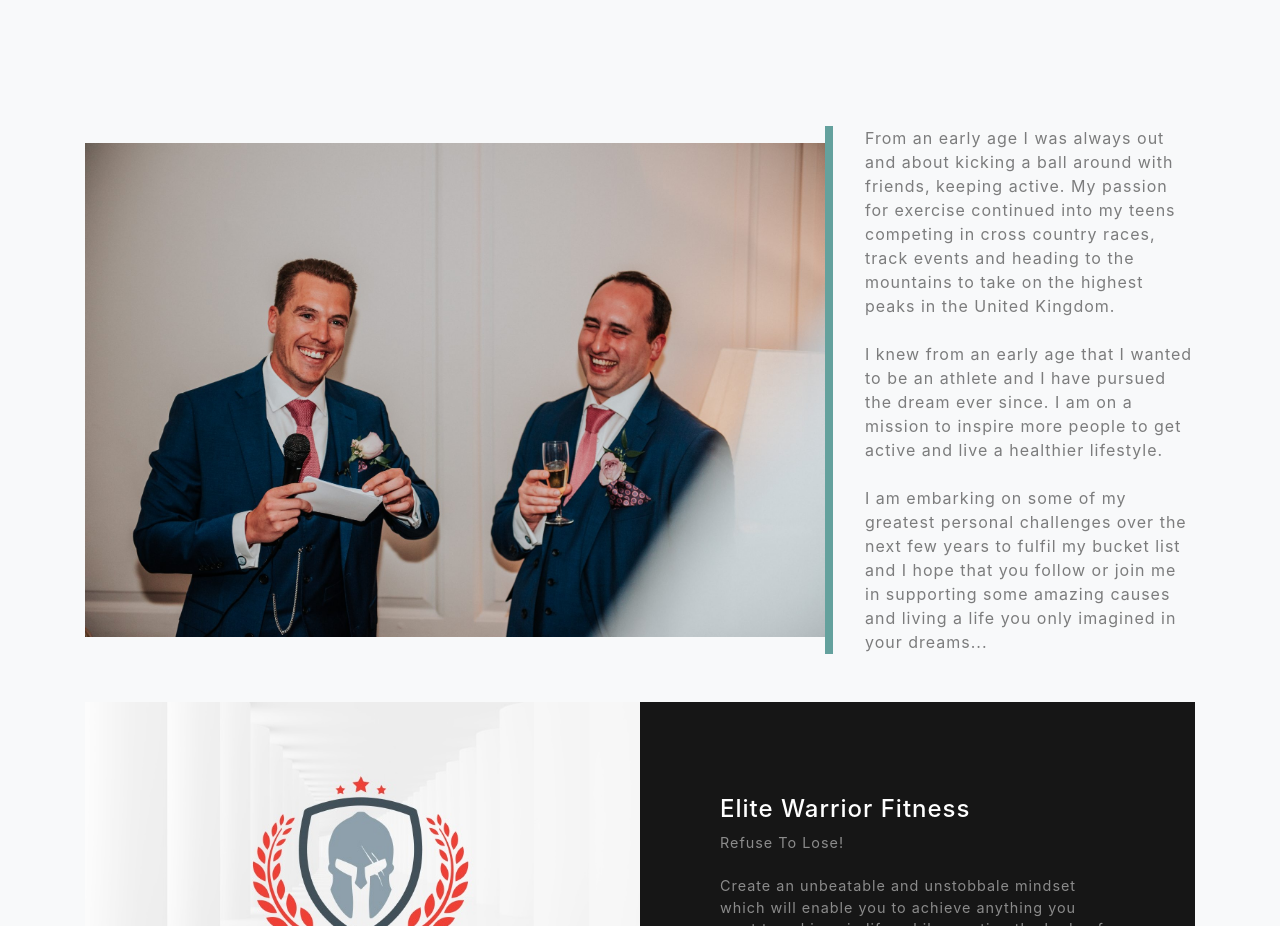
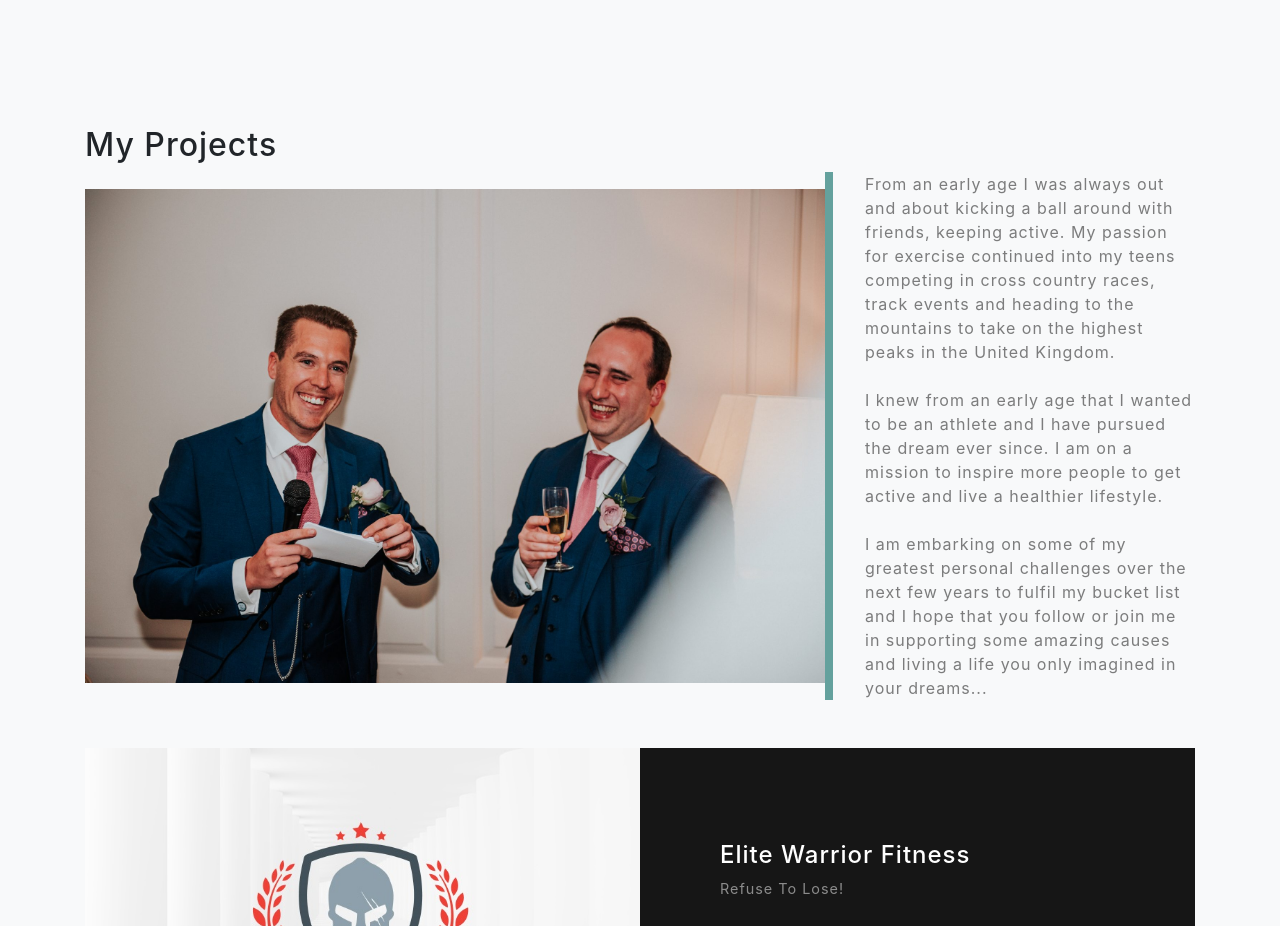
Before and after one commit to jackosullivanpt/jlo, a website with bundled scripts: page index.html in a window 1280 px wide. Shown: the part 1100-2026 px from the top of the page. Built offline with nearby package versions, Linux system fonts and the light colour scheme; files whose address does not match are found by name.

Commit message:
Update index.html

```diff
--- a/index.html
+++ b/index.html
@@ -75,6 +75,8 @@
     <!-- Projects Section -->
     <section id="projects" class="projects-section bg-light">
       <div class="container">
+
+        <h2> My Projects </h2>
 
         <!-- Featured Project Row -->
         <div class="row align-items-center no-gutters mb-4 mb-lg-5">
```
